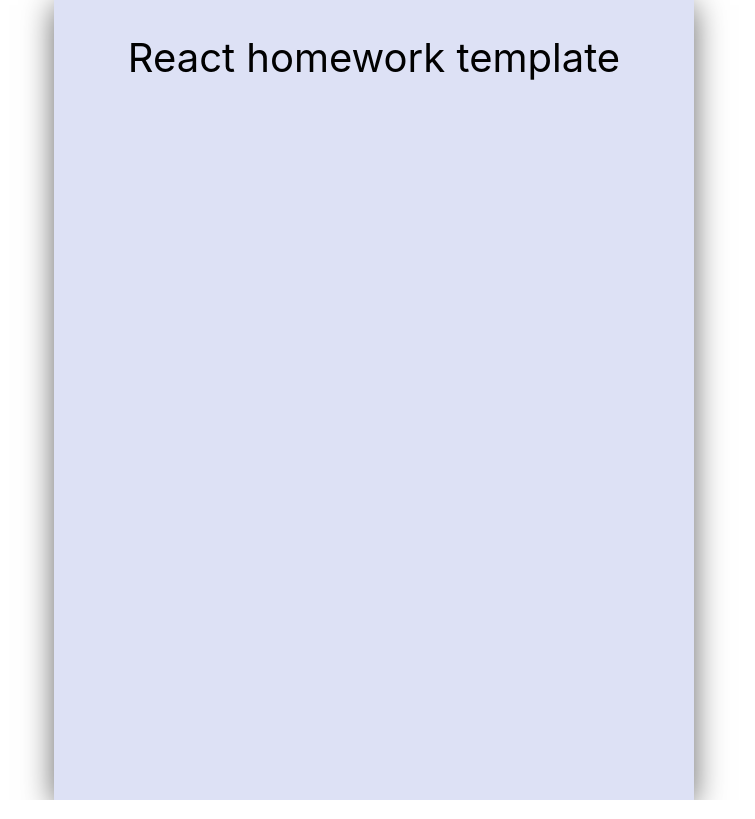
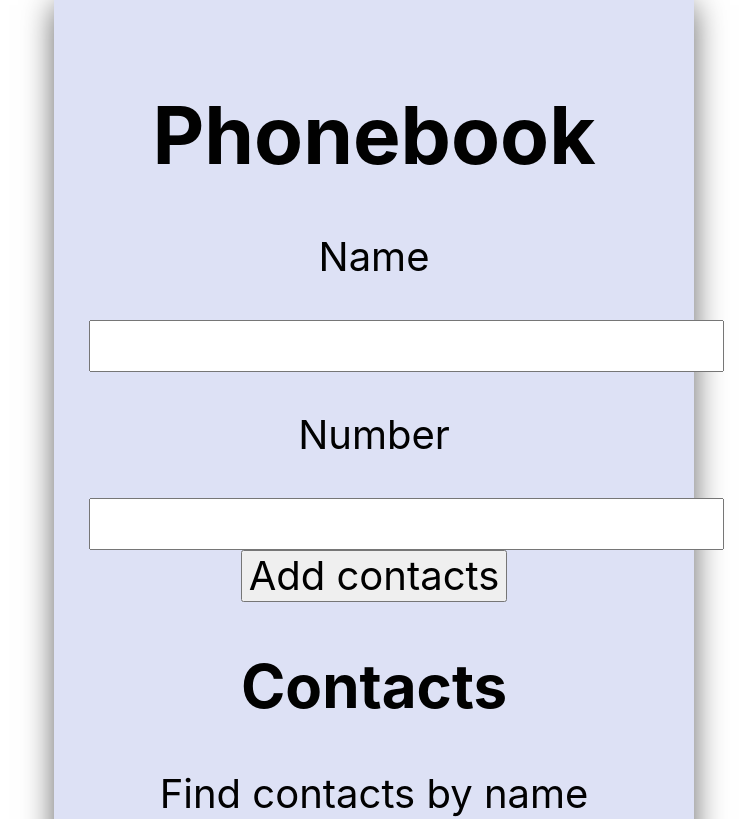
Before and after one commit to Maryna-Hemb/goit-react-hw-02-phonebook, a React (Create React App) app: page / in a window 1280 px wide. Shown: the top 819 px of the page, without its empty margins (266-1021 px from the left). Built offline with nearby package versions, Linux system fonts and the light colour scheme.

Commit message:
add task without styles

```diff
--- a/src/components/App.jsx
+++ b/src/components/App.jsx
@@ -1,21 +1,60 @@
 import { Component } from 'react';
-// import { Formik, Field, Form } from 'formik';
-// import { object, string, number, date, InferType } from 'yup';
 import { GlobalStyle } from './GlobalStyle';
 import { Layout } from './Layout.styled';
-// import { nanoid } from 'nanoid';
+
+import { ContactForm } from './contactForm/ContactForm';
+import { ContactList } from './contactList/ContactList';
+import { Filter } from './filter/Filter';
 
 export class App extends Component {
   state = {
     contacts: [],
-    name: '',
+    filter: '',
+  };
+
+  addContact = newContactValues => {
+    let isAdded = false;
+    this.state.contacts.map(name => {
+      if (name.name.toLowerCase() === newContactValues.name.toLowerCase()) {
+        isAdded = true;
+        return alert(`${newContactValues.name} is already in contacts`);
+      }
+    });
+
+    if (isAdded) {
+      return;
+    }
+
+    this.setState(prevState => ({
+      contacts: [...prevState.contacts, newContactValues],
+    }));
+  };
+
+  deleteContact = contactId => {
+    this.setState(prevState => ({
+      contacts: prevState.contacts.filter(contact => contact.id !== contactId),
+    }));
+  };
+
+  changeFilter = event => {
+    this.setState({ filter: event.target.value });
   };
 
   render() {
+    const { contacts, filter } = this.state;
     return (
       <Layout>
+        <h1>Phonebook</h1>
+        <ContactForm onAddNewContact={this.addContact} />
+
+        <h2>Contacts</h2>
+        <Filter filter={filter} onFilterChange={this.changeFilter} />
+        <ContactList
+          contacts={contacts}
+          namefilter={filter}
+          onDeleteContact={this.deleteContact}
+        />
         <GlobalStyle />
-        React homework template
       </Layout>
     );
   }
--- a/src/components/Layout.styled.jsx
+++ b/src/components/Layout.styled.jsx
@@ -2,7 +2,7 @@ import styled from 'styled-components';
 
 export const Layout = styled.div`
   width: 50vw;
-  height: 100vh;
+  min-height: 100vh;
   padding: 35px;
   margin-left: auto;
   margin-right: auto;
--- /dev/null
+++ b/src/components/contactForm/ContactForm.jsx
@@ -0,0 +1,46 @@
+import PropTypes from 'prop-types';
+import { Formik, Field, Form } from 'formik';
+import { nanoid } from 'nanoid';
+
+const initialValues = {
+  name: '',
+  number: '',
+};
+export const ContactForm = ({ onAddNewContact }) => {
+  const hendleSubmit = (values, { resetForm }) => {
+    onAddNewContact({ ...values, id: nanoid() });
+    resetForm();
+  };
+  return (
+    <Formik initialValues={initialValues} onSubmit={hendleSubmit}>
+      <Form>
+        <label>
+          <p>Name</p>
+          <Field
+            type="text"
+            name="name"
+            pattern="^[a-zA-Zа-яА-Я]+(([' -][a-zA-Zа-яА-Я ])?[a-zA-Zа-яА-Я]*)*$"
+            title="Name may contain only letters, apostrophe, dash and spaces. For example Adrian, Jacob Mercer, Charles de Batz de Castelmore d'Artagnan"
+            required
+          />
+        </label>
+        <br />
+        <label>
+          <p> Number</p>
+          <Field
+            type="tel"
+            name="number"
+            pattern="\+?\d{1,4}?[-.\s]?\(?\d{1,3}?\)?[-.\s]?\d{1,4}[-.\s]?\d{1,4}[-.\s]?\d{1,9}"
+            title="Phone number must be digits and can contain spaces, dashes, parentheses and can start with +"
+            required
+          />
+        </label>
+        <button type="submit">Add contacts</button>
+      </Form>
+    </Formik>
+  );
+};
+
+ContactForm.propTypes = {
+  onAddNewContact: PropTypes.func.isRequired,
+};
--- /dev/null
+++ b/src/components/contactList/ContactList.jsx
@@ -0,0 +1,31 @@
+import PropTypes from 'prop-types';
+import { ContactListItem } from 'components/contactListItem/ContactListItem';
+
+export const ContactList = ({ contacts, onDeleteContact, namefilter }) => {
+  const filtredPhonebook = contacts.filter(contact =>
+    contact.name.toLowerCase().includes(namefilter.toLowerCase())
+  );
+  return (
+    <div>
+      <ul>
+        {filtredPhonebook.map(({ id, name, number }) => (
+          <li key={id}>
+            <ContactListItem
+              id={id}
+              name={name}
+              number={number}
+              onDeleteContact={onDeleteContact}
+            />
+          </li>
+        ))}
+      </ul>
+    </div>
+  );
+};
+
+ContactList.propTypes = {
+  contacts: PropTypes.arrayOf(PropTypes.shape(PropTypes.string.isRequired))
+    .isRequired,
+  namefilter: PropTypes.string.isRequired,
+  onDeleteContact: PropTypes.func.isRequired,
+};
--- /dev/null
+++ b/src/components/contactListItem/ContactListItem.jsx
@@ -0,0 +1,22 @@
+import PropTypes from 'prop-types';
+
+export const ContactListItem = ({ id, name, number, onDeleteContact }) => {
+  return (
+    <>
+      <span>
+        {name}: {number}
+      </span>
+
+      <button type="button" onClick={() => onDeleteContact(id)}>
+        Delete
+      </button>
+    </>
+  );
+};
+
+ContactListItem.propTypes = {
+  name: PropTypes.string.isRequired,
+  id: PropTypes.string.isRequired,
+  number: PropTypes.string.isRequired,
+  onDeleteContact: PropTypes.func.isRequired,
+};
--- /dev/null
+++ b/src/components/filter/Filter.jsx
@@ -0,0 +1,15 @@
+import PropTypes from 'prop-types';
+
+export const Filter = ({ filter, onFilterChange }) => {
+  return (
+    <label>
+      <p>Find contacts by name</p>
+      <input value={filter} onChange={onFilterChange} type="text"></input>
+    </label>
+  );
+};
+
+Filter.propTypes = {
+  filter: PropTypes.string.isRequired,
+  onFilterChange: PropTypes.func.isRequired,
+};
```
